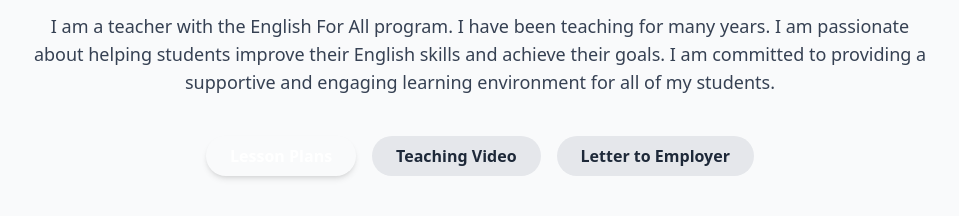
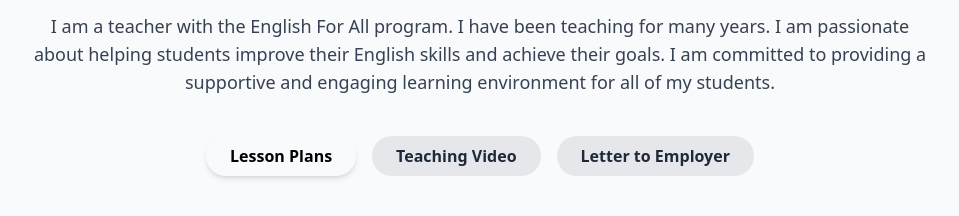
Before and after one commit to ridwibra/portfolio, a Next.js app: page /teaching in a window 1280 px wide. Shown: the part 820-1036 px from the top of the page, without its empty margins (160-1119 px from the left). Built offline with nearby package versions, Linux system fonts and the light colour scheme.

Commit message:
fourth attempt

```diff
--- a/components/AboutSection.tsx
+++ b/components/AboutSection.tsx
@@ -84,7 +84,7 @@
               className={`px-6 py-2 rounded-full font-semibold transition-colors duration-300
                 ${
                   tab === t.id
-                    ? "bg-primary-600 text-white shadow-md"
+                    ? "bg-primary-600 shadow-md text-black"
                     : "bg-gray-200 dark:bg-gray-700 text-gray-800 dark:text-gray-300 hover:bg-primary-500 hover:text-white"
                 }`}
             >
```
